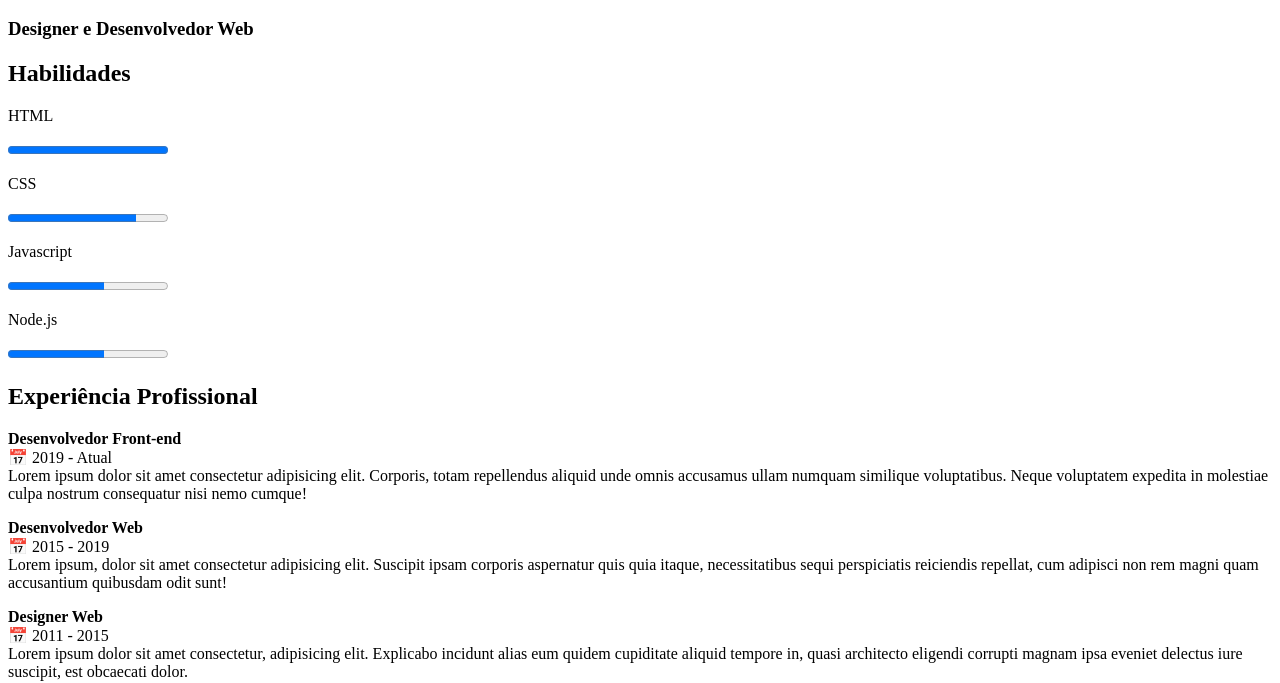
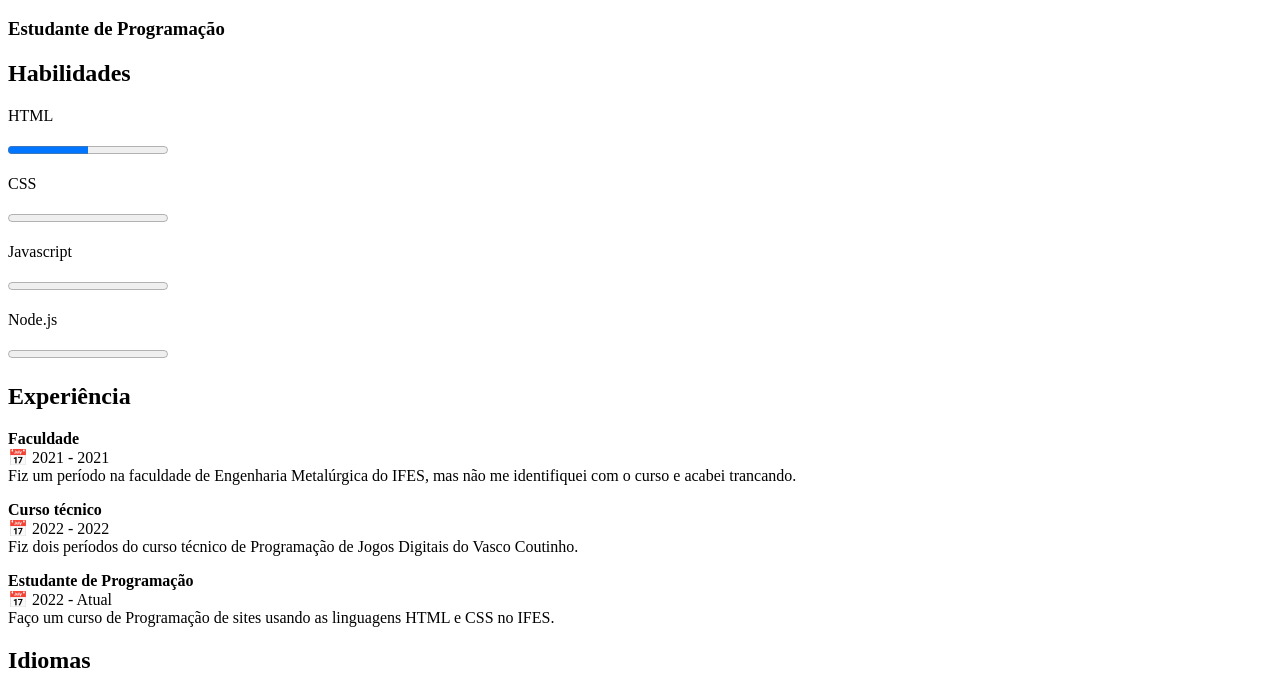
Before and after one commit to MarceloPassM/Atividade-Pratica-Semana-1, a plain HTML site: page Atividade Prática Semana 1/quemsou.html in a window 1280 px wide. Shown: the part 275-958 px from the top of the page. Drawn offline with Linux system fonts and the light colour scheme.

Commit message:
Add files via upload

```diff
--- a/Atividade Prática Semana 1/quemsou.html
+++ b/Atividade Prática Semana 1/quemsou.html
@@ -19,38 +19,38 @@
         <p></p>
         <hr>
         <h1>Marcelo Passamai Marques</h1>
-        <h3>Designer e Desenvolvedor Web</h3>
+        <h3>Estudante de Programação</h3>
 
         <h2>Habilidades</h2>
         <p>HTML</p>
-        <progress value="5" max="5">100%</progress>
+        <progress value="2.5" max="5">50%</progress>
         <p>CSS</p>
-        <progress value="4" max="5">80%</progress>
+        <progress value="0" max="5">0%</progress>
         <p>Javascript</p>
-        <progress value="3" max="5">60%</progress>
+        <progress value="0" max="5">0%</progress>
         <p>Node.js</p>
-        <progress value="3" max="5">60%</progress>
+        <progress value="0" max="5">0%</progress>
 
-        <h2>Experiência Profissional</h2>
-        <b>Desenvolvedor Front-end</b><br>
-        &#x1f4c5 2019 - Atual<br>
-        Lorem ipsum dolor sit amet consectetur adipisicing elit. Corporis, totam repellendus aliquid unde omnis accusamus ullam numquam similique voluptatibus. Neque voluptatem expedita in molestiae culpa nostrum consequatur nisi nemo cumque!
+        <h2>Experiência</h2>
+        <b>Faculdade</b><br>
+        &#x1f4c5 2021 - 2021<br>
+        Fiz um período na faculdade de Engenharia Metalúrgica do IFES, mas não me identifiquei com o curso e acabei trancando.
         <p></p>
-        <b>Desenvolvedor Web</b><br>
-        &#x1f4c5 2015 - 2019 <br>
-        Lorem ipsum, dolor sit amet consectetur adipisicing elit. Suscipit ipsam corporis aspernatur quis quia itaque, necessitatibus sequi perspiciatis reiciendis repellat, cum adipisci non rem magni quam accusantium quibusdam odit sunt!
+        <b>Curso técnico</b><br>
+        &#x1f4c5 2022 - 2022 <br>
+        Fiz dois períodos do curso técnico de Programação de Jogos Digitais do Vasco Coutinho.
         <p></p>
-        <b>Designer Web</b><br>
-        &#x1f4c5 2011 - 2015 <br>
-        Lorem ipsum dolor sit amet consectetur, adipisicing elit. Explicabo incidunt alias eum quidem cupiditate aliquid tempore in, quasi architecto eligendi corrupti magnam ipsa eveniet         delectus iure suscipit, est obcaecati dolor.
+        <b>Estudante de Programação</b><br>
+        &#x1f4c5 2022 - Atual <br>
+        Faço um curso de Programação de sites usando as linguagens HTML e CSS no IFES.
 
         <h2>Idiomas</h2>
         <p>Português</p>
         <progress value="5" max="5">100%</progress>
         <p>Inglês</p>
-        <progress value="3" max="5">60%</progress>
+        <progress value="2.5" max="5">50%</progress>
         <p>Espanhol</p>
-        <progress value="4" max="5">80%</progress>
+        <progress value="3.5" max="5">70%</progress>
         <hr>
         <p>Copyright © 2022</p>
         <img src="img/ifes.png" alt="Ifes" width="80">
```
Also changed, not shown: Atividade Prática Semana 1/index.html (+1 -1 lines).
